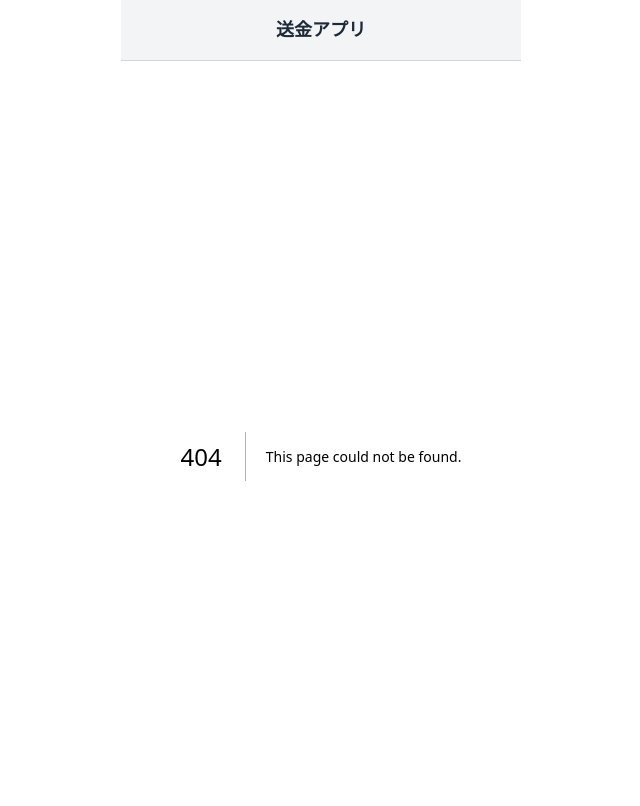
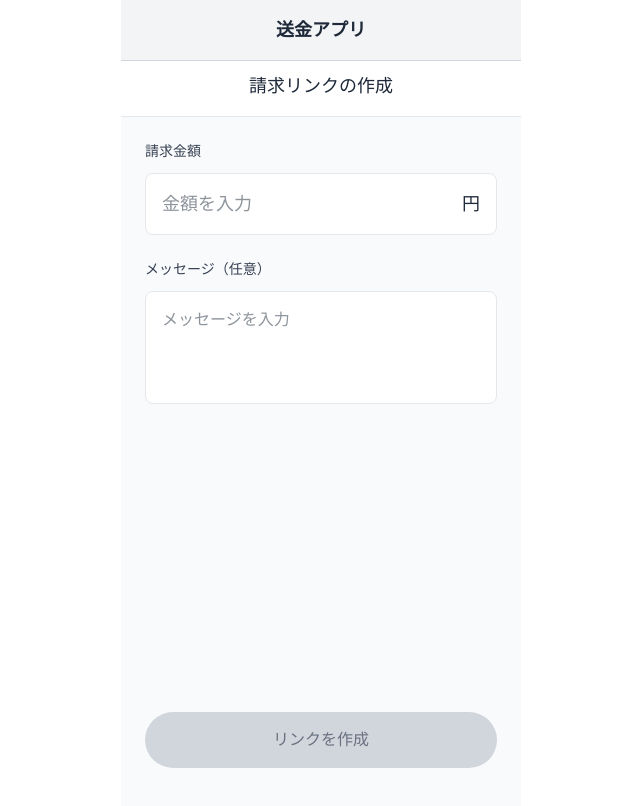
Before and after one commit to takumin4260/monetech, a Next.js app in the folder frontend/: page /request in a window 1280 px wide. Before the commit this address had no page. Shown: the top 806 px of the page, without its empty margins (319-959 px from the left). Built offline with nearby package versions, Linux system fonts and the light colour scheme.

Commit message:
請求ページ復元

```diff
--- a/frontend/src/app/home/page.tsx
+++ b/frontend/src/app/home/page.tsx
@@ -48,6 +48,14 @@ export default async function MobileAccountScreen() {
             </button>
           </Link>
         </div>
+
+        <div className="flex justify-center">
+          <Link href="/request">
+            <button className="mt-4 px-4 py-2 bg-blue-500 text-white rounded hover:bg-blue-600 transition">
+              請求する
+            </button>
+          </Link>
+        </div>
       </div>
     </div>
   );
--- /dev/null
+++ b/frontend/src/app/request/complete/page.tsx
@@ -0,0 +1,68 @@
+"use client";
+
+import React, { useState } from 'react';
+import Link from 'next/link';
+
+export default function RequestLinkCompletionPage() {
+  const requestLink = "http://localhost:3000/users/2"; //@Todo 請求リンクに変更する
+  const [copied, setCopied] = useState(false);
+
+  const handleCopyLink = () => {
+    navigator.clipboard.writeText(requestLink);
+    setCopied(true);
+    setTimeout(() => setCopied(false), 2000); // 2秒後に元に戻る
+  };
+
+  return (
+    <div className="w-[400px] min-h-screen bg-gray-50 mx-auto">
+      <div className="px-8 pt-20 flex flex-col items-center text-center space-y-6">
+        {/* チェックマークアイコン */}
+        <div className="w-24 h-24 rounded-full bg-white border-4 border-green-500 flex items-center justify-center shadow-lg">
+          <svg
+            className="w-16 h-16 text-green-500"
+            fill="none"
+            stroke="currentColor"
+            viewBox="0 0 24 24"
+            xmlns="http://www.w3.org/2000/svg"
+          >
+            <path
+              strokeLinecap="round"
+              strokeLinejoin="round"
+              strokeWidth={2}
+              d="M5 13l4 4L19 7"
+            />
+          </svg>
+        </div>
+
+        {/* 完了メッセージ */}
+        <div className="space-y-4">
+          <h1 className="text-xl font-medium text-gray-700">請求リンクが作成されました</h1>
+
+          {/* URLとコピーボタンを横並びに配置 */}
+          <div className="flex items-center justify-between bg-white rounded-lg border border-gray-200 p-4 w-full max-w-sm">
+            <p className="text-base font-medium text-gray-700 flex-1 truncate mr-3">{requestLink}</p>
+            <button
+              onClick={handleCopyLink}
+              className={`px-4 py-2 text-sm font-medium rounded-lg transition duration-300 ease-in-out flex-shrink-0 ${
+                copied
+                  ? 'bg-gray-600 text-white'
+                  : 'bg-green-500 text-white hover:bg-green-600'
+              }`}
+            >
+              {copied ? '完了' : 'コピー'}
+            </button>
+          </div>
+        </div>
+
+        {/* トップ画面に戻るボタン */}
+        <div className="mt-8">
+          <Link href="/home" passHref>
+            <button className="w-full max-w-xs px-6 py-4 bg-white text-gray-800 font-medium rounded-full border border-gray-300 shadow-md hover:bg-gray-100 transition duration-300 ease-in-out">
+              トップ画面に戻る
+            </button>
+          </Link>
+        </div>
+      </div>
+    </div>
+  );
+}
--- /dev/null
+++ b/frontend/src/app/request/page.tsx
@@ -0,0 +1,74 @@
+"use client";
+
+import React, { useState } from 'react';
+import Link from 'next/link';
+
+export default function RequestLinkScreen() {
+  const [requestAmount, setRequestAmount] = useState<string>(''); // 請求金額
+  const [message, setMessage] = useState<string>(''); // メッセージ用のstate
+
+  return (
+    <div className="w-[400px] min-h-screen bg-gray-50 mx-auto">
+      {/* Header */}
+      <div className="bg-white border-b border-gray-200 px-6 py-4">
+        <h1 className="text-lg font-medium text-gray-800 text-center">請求リンクの作成</h1>
+      </div>
+
+      {/* Main Content */}
+      <div className="px-6 py-6 space-y-6">
+
+        {/* 請求金額セクション */}
+        <div>
+          <label className="block text-sm font-medium text-gray-700 mb-3">
+            請求金額
+          </label>
+          <div className="bg-white rounded-lg border border-gray-200 px-4 py-4">
+            <div className="flex items-center">
+              <input
+                type="number"
+                value={requestAmount}
+                onChange={(e) => setRequestAmount(e.target.value)}
+                className="flex-1 text-lg font-medium text-gray-800 bg-transparent border-none outline-none"
+                placeholder="金額を入力"
+              />
+              <span className="text-lg font-medium text-gray-800 ml-2">円</span>
+            </div>
+          </div>
+        </div>
+
+        {/* メッセージセクション */}
+        <div>
+          <label className="block text-sm font-medium text-gray-700 mb-3">
+            メッセージ（任意）
+          </label>
+          <div className="bg-white rounded-lg border border-gray-200 px-4 py-4">
+            <textarea
+              value={message}
+              onChange={(e) => setMessage(e.target.value)}
+              className="w-full text-base text-gray-800 bg-transparent border-none outline-none resize-none"
+              placeholder="メッセージを入力"
+              rows={3}
+            />
+          </div>
+        </div>
+
+      </div>
+
+      {/* Bottom Button */}
+      <div className="fixed bottom-8 left-1/2 transform -translate-x-1/2 w-[352px]">
+        <Link href="../request/complete">
+          <button
+            disabled={!requestAmount || Number(requestAmount) === 0}
+            className={`w-full font-medium py-4 px-6 rounded-full transition duration-300 ease-in-out ${
+              !requestAmount || Number(requestAmount) === 0
+                ? 'bg-gray-300 text-gray-500 cursor-not-allowed'
+                : 'bg-red-400 hover:bg-red-500 text-white shadow-lg'
+            }`}
+          >
+            リンクを作成
+          </button>
+        </Link>
+      </div>
+    </div>
+  );
+}
```
